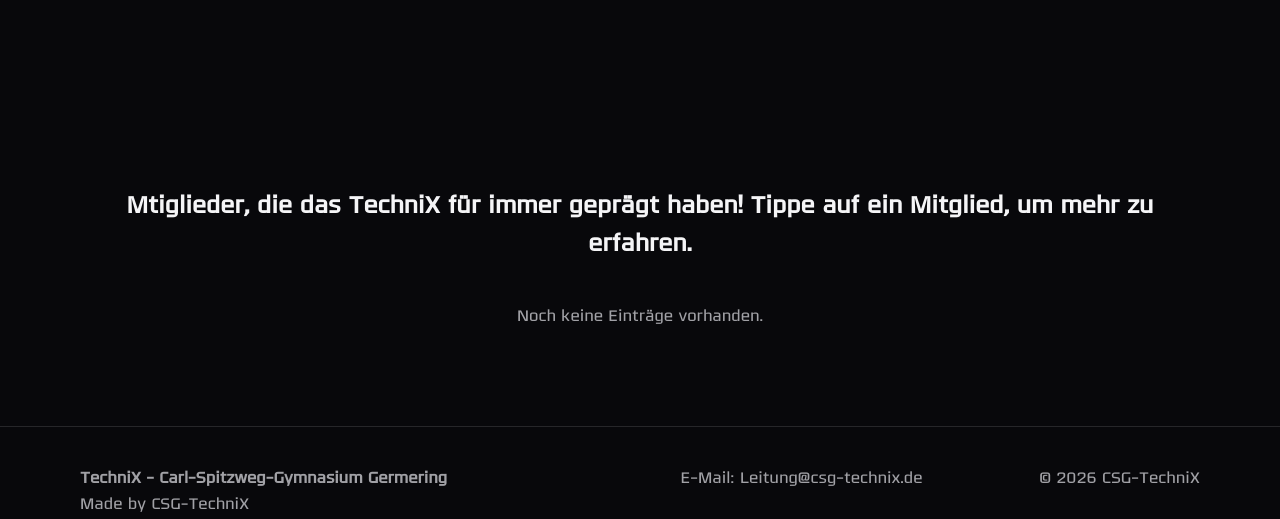
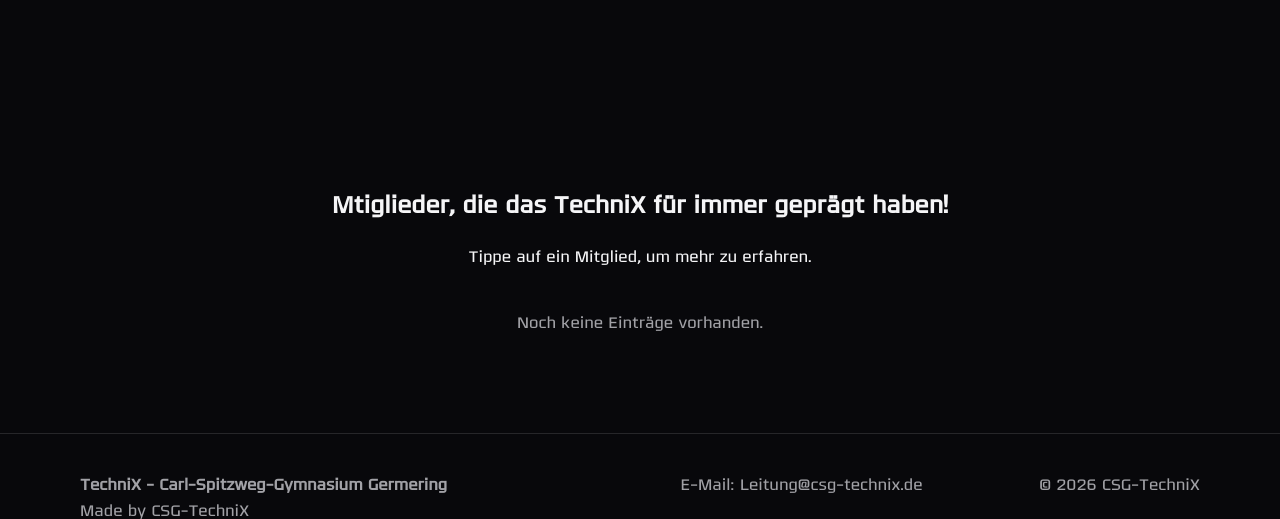
Before and after one commit to ninortbrgr/technix-page, a Django app: page /wall-of-honor/ in a window 1280 px wide; the page is wider, and only the part inside the window is pictured. Shown: the part 489-1008 px from the top of that part. Run offline with Django 4.2, Linux system fonts and the light colour scheme; data that the repository does not hold is empty; parts of the project's set-up code (start-up, migrations or seed data) failed here and were passed over.

Commit message:
Refactor Wall of Honor section for improved readability

```diff
--- a/backend/config/team/templates/pages/wall_of_honor.html
+++ b/backend/config/team/templates/pages/wall_of_honor.html
@@ -16,8 +16,9 @@
 <section class="section">
   <div class="container">
     <h2 style="text-align: center;">
-      Mtiglieder, die das TechniX für immer geprägt haben! Tippe auf ein Mitglied, um mehr zu erfahren.
+      Mtiglieder, die das TechniX für immer geprägt haben!
     </h2>
+    <p style="text-align: center;">Tippe auf ein Mitglied, um mehr zu erfahren.</p>
 
     {% if eintraege %}
     <div class="grid grid-3 reveal" style="margin-top: 40px;">
```
